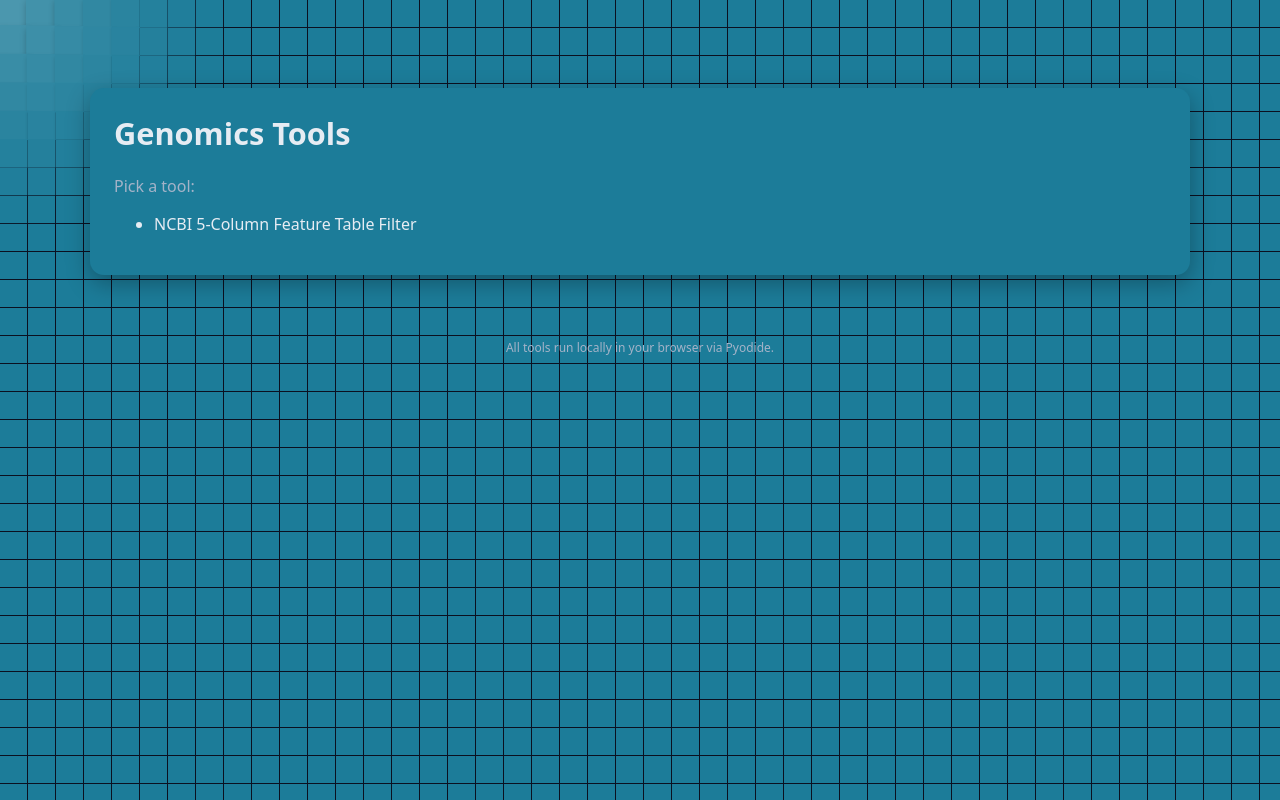
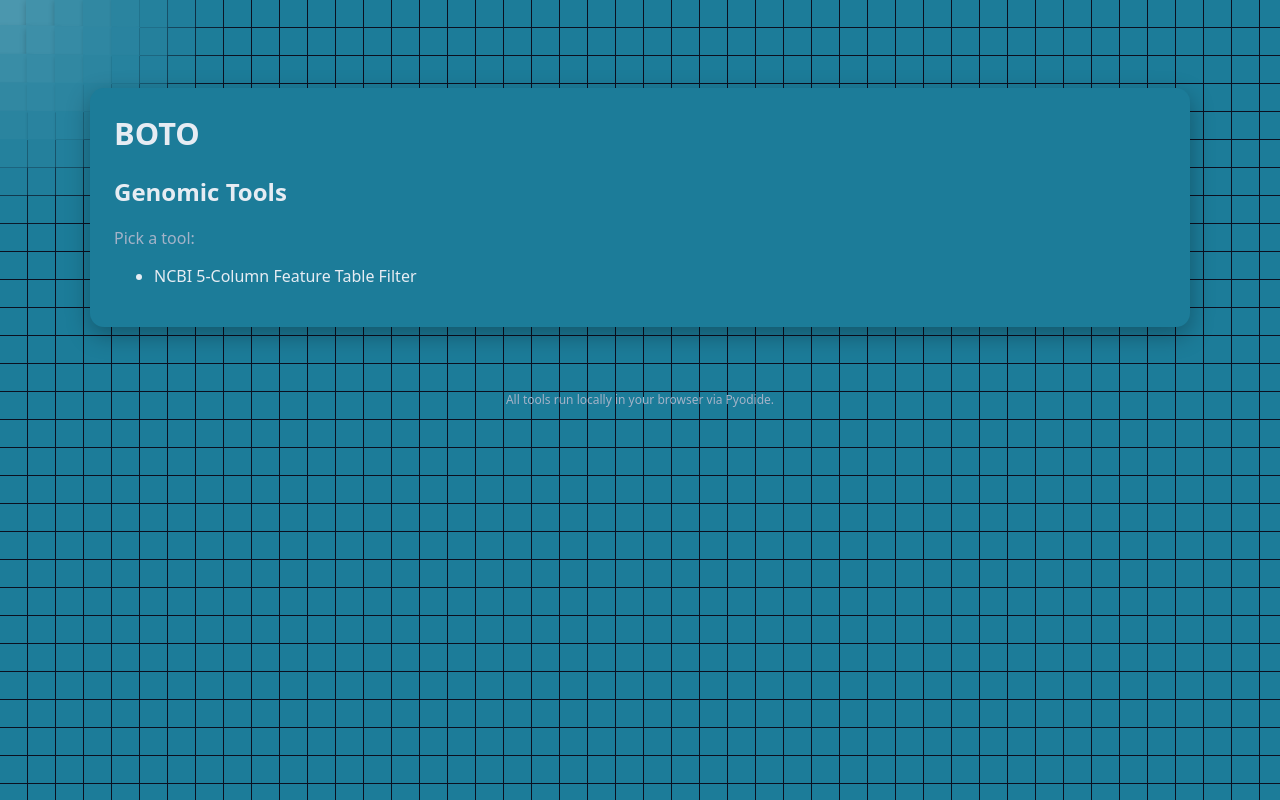
Before and after one commit to userisgone/boto, a plain HTML site: page index.html in a window 1280 px wide. Drawn offline with Linux system fonts and the light colour scheme.

Commit message:
Update index.html

```diff
--- a/index.html
+++ b/index.html
@@ -25,7 +25,8 @@
   <div class="site-wrap">
     <div class="container">
       <div class="card hero">
-        <h1>Genomics Tools</h1>
+        <h1>BOTO</h1>
+        <h2>Genomic Tools</h2>
         <p>Pick a tool:</p>
         <ul class="tool-list">
           <li><a href="tools/feature-filter.html">NCBI 5‑Column Feature Table Filter</a></li>
```
